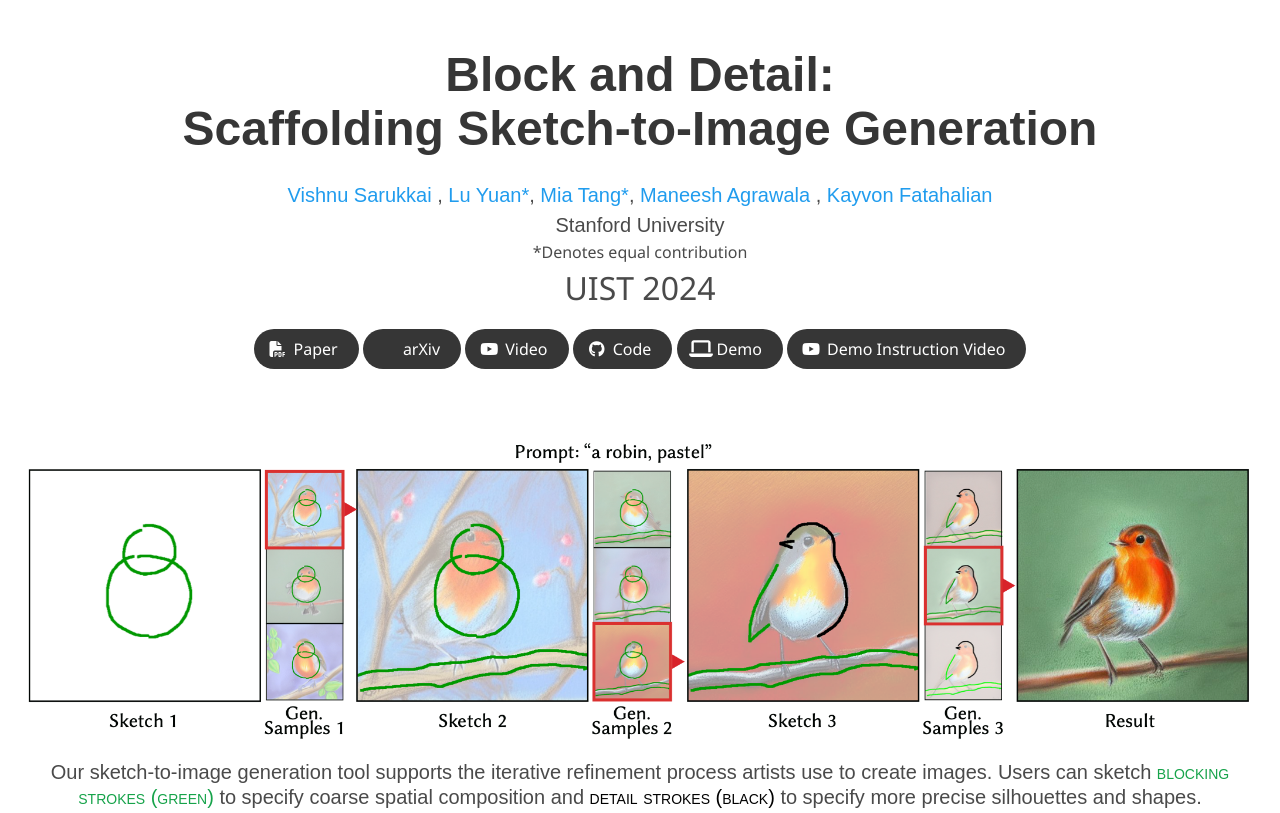
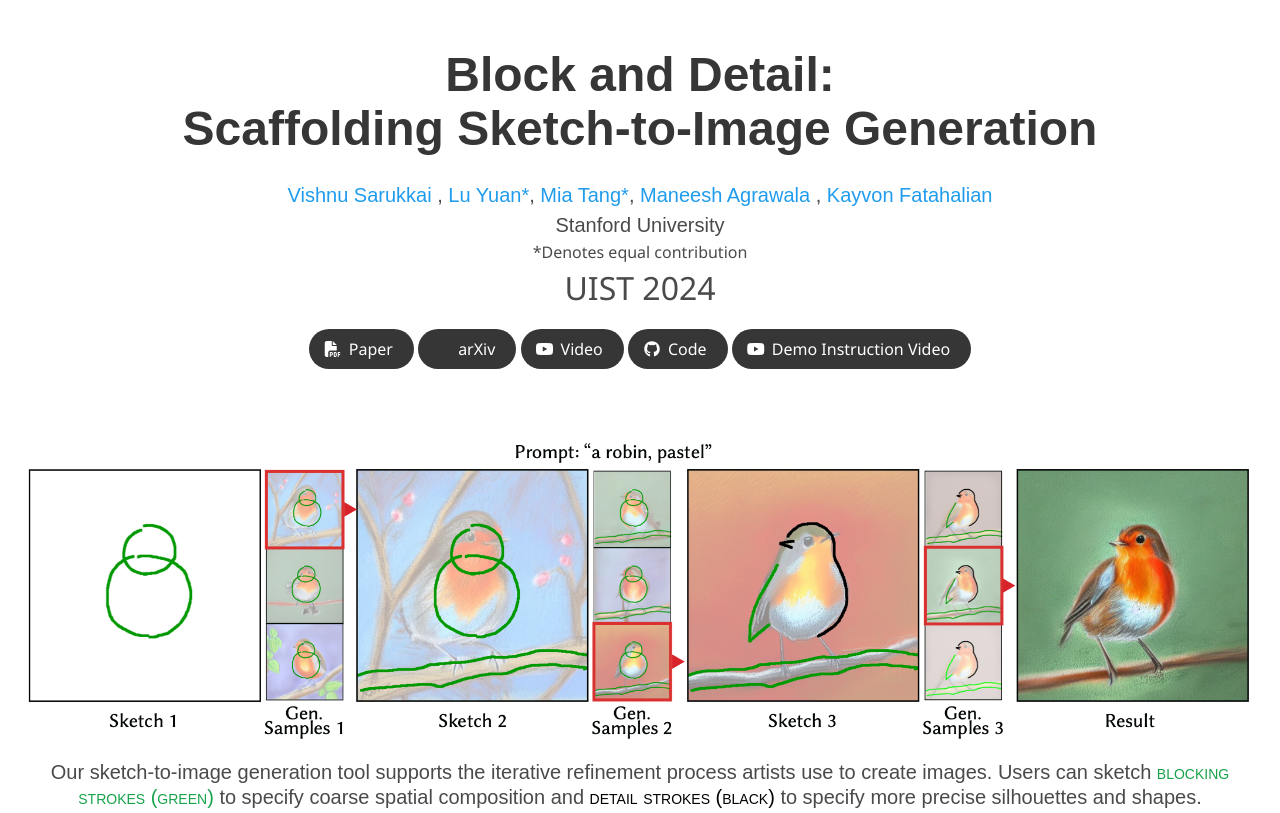
Before and after one commit to miatang13/BlockAndDetail, a plain HTML site: page index.html in a window 1280 px wide. Shown: the top 813 px of the page. Drawn offline with nearby package versions, Linux system fonts and the light colour scheme; some icons are missing; a web font is replaced by a local one.

Commit message:
Remove demo link

```diff
--- a/index.html
+++ b/index.html
@@ -107,16 +107,16 @@
                   </a>
                 </span>
                 <!-- Demo Link. -->
-                <span class="link-block">
+                <!-- <span class="link-block">
                   <a href="http://34.82.197.67:5000/" class="external-link button is-normal is-rounded is-dark" target="_blank">
                     <span class="icon">
-                      <svg xmlns="http://www.w3.org/2000/svg" viewBox="0 0 640 512" fill="white"><!--!Font Awesome Free 6.6.0 by @fontawesome - https://fontawesome.com License - https://fontawesome.com/license/free Copyright 2024 Fonticons, Inc.-->
+                      <svg xmlns="http://www.w3.org/2000/svg" viewBox="0 0 640 512" fill="white">
                         <path d="M128 32C92.7 32 64 60.7 64 96l0 256 64 0 0-256 384 0 0 256 64 0 0-256c0-35.3-28.7-64-64-64L128 32zM19.2 384C8.6 384 0 392.6 0 403.2C0 445.6 34.4 480 76.8 480l486.4 0c42.4 0 76.8-34.4 76.8-76.8c0-10.6-8.6-19.2-19.2-19.2L19.2 384z" />
                       </svg>
                     </span>
                     <span>Demo</span>
                   </a>
-                </span>
+                </span> -->
                 <!-- Demo Video Link. -->
                 <span class="link-block">
                   <a href="
```
